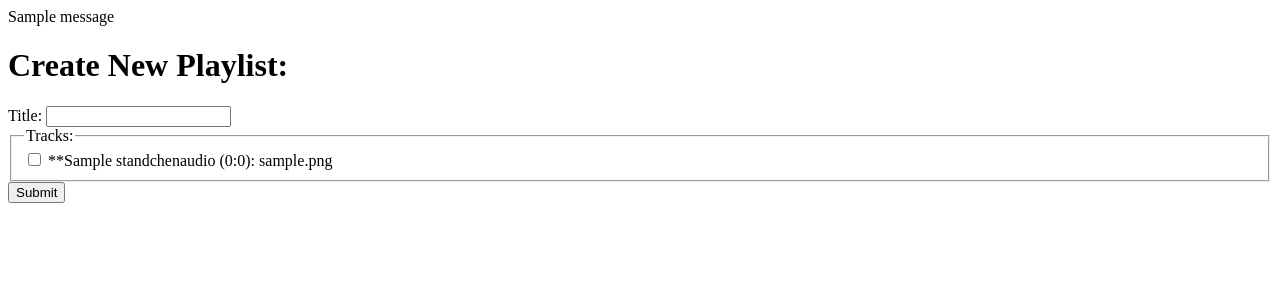
After one commit to RyanRMurray/standchen, a Django app: page /player/audios/create_playlist in a window 1280 px wide. The commit adds this page. Shown: the top 300 px of the page. Run offline with Django 5.2, Linux system fonts and the light colour scheme; tables that the repository leaves empty hold one stand-in row (values such as "Sample post"); one stand-in notice (Sample message) is shown; parts of the project's set-up code (start-up, migrations or seed data) failed here and were passed over.

Commit message:
Create and list playlists

```diff
--- a/src/standchen/player/forms.py
+++ b/src/standchen/player/forms.py
@@ -2,10 +2,17 @@ import math
 from pathlib import Path
 from typing import Any
 
-from django.forms import IntegerField, ModelForm, CharField, ValidationError
+from django.forms import (
+    CheckboxSelectMultiple,
+    IntegerField,
+    ModelForm,
+    CharField,
+    ModelMultipleChoiceField,
+    ValidationError,
+)
 import mutagen
 from mutagen import FileType
-from .models import StandchenAudio
+from .models import Playlist, StandchenAudio
 
 DUPLICATE_FILEPATH = "duplicate_filepath"
 
@@ -36,3 +43,22 @@ class NewAudioForm(ModelForm):
         cleaned_data["artist"] = data.get("artist", [None])[0]
         cleaned_data["length"] = math.floor(data.info.length * 1000)
         return cleaned_data
+
+
+class StandchenAudioChoiceField(ModelMultipleChoiceField):
+    def label_from_instance(self, obj: StandchenAudio):
+        return f"**{obj.title} ({obj.pretty_length()}): {obj.filepath}"
+
+
+class NewPlaylistForm(ModelForm):
+    class Meta:
+        model = Playlist
+        fields = ["title", "tracks"]
+
+    def __init__(self, *args, **kwargs):
+        super().__init__(*args, **kwargs)
+
+    title = CharField(max_length=256)
+    tracks = StandchenAudioChoiceField(
+        queryset=StandchenAudio.objects.all(), widget=CheckboxSelectMultiple
+    )
--- a/src/standchen/player/models.py
+++ b/src/standchen/player/models.py
@@ -43,6 +43,17 @@ class StandchenAudio(models.Model):
 
     def __str__(self) -> str:
         return f"{self.title} ({self.pretty_length()}): {self.filepath}"
+
+    def html_str(self) -> str:
+        return f"<b>{self.title}</b> ({self.pretty_length()}): {self.filepath}"
+
+
+class Playlist(models.Model):
+    title = models.CharField(max_length=256)
+    tracks = models.ManyToManyField(StandchenAudio)
+
+    def html_str(self) -> str:
+        return f"<b>{self.title}</b> ({self.tracks.count()} tracks)"
 
 
 class Repeat(Enum):
--- /dev/null
+++ b/src/standchen/player/templates/audios/create_playlist.html
@@ -0,0 +1,11 @@
+{% if messages %}
+    {% for message in messages %}
+        <div class="alert" role="alert">{{ message }}</div>
+    {% endfor %}
+{% endif %}
+<h1>Create New Playlist:</h1>
+<form method="POST">
+    {% csrf_token %}
+    {{ form }}
+    <input type="submit" value="Submit">
+</form>
--- a/src/standchen/player/urls.py
+++ b/src/standchen/player/urls.py
@@ -5,6 +5,7 @@ from standchen.player.views import pages, actions
 urlpatterns = [
     # rendered pages
     path("audios/", pages.audios, name="audios"),
+    path("audios/create_playlist", pages.create_playlist, name="create_playlist"),
     path("audios/upload", pages.upload, name="upload"),
     path("queue", pages.queue, name="queue"),
     path("state", pages.state, name="state"),
--- a/src/standchen/player/views/pages.py
+++ b/src/standchen/player/views/pages.py
@@ -14,8 +14,8 @@ from django.http import (
 )
 
 from standchen.player.common import get_files_and_directories, get_permitted_filepaths
-from standchen.player.forms import DUPLICATE_FILEPATH, NewAudioForm
-from standchen.player.models import StandchenAudio
+from standchen.player.forms import DUPLICATE_FILEPATH, NewAudioForm, NewPlaylistForm
+from standchen.player.models import Playlist, StandchenAudio
 from standchen.player.apps import standchen_player as api
 
 logger = logging.getLogger(__name__)
@@ -34,10 +34,11 @@ async def end():
 
 def audios(request: HttpRequest):
     all_audios = StandchenAudio.objects.all()
+    all_playlists = Playlist.objects.all()
     if len(all_audios) == 0:
         return HttpResponse("No tracks.")
     template = loader.get_template("audios/list.html")
-    context = {"audio_list": all_audios}
+    context = {"audio_list": all_audios, "playlist_list": all_playlists}
     return HttpResponse(template.render(context, request))
 
 
@@ -67,6 +68,7 @@ def upload(request: HttpRequest):
     form = NewAudioForm()
 
     if request.method == "POST" and request.POST["directory"]:
+        # upload everything under a directory
         new, dupes, errors = _upload_directory(request.POST["directory"])
         result_message = f"Added {new} new tracks.\n"
         if dupes > 0:
@@ -79,6 +81,7 @@ def upload(request: HttpRequest):
         return HttpResponseRedirect(reverse("audios"))
 
     if request.method == "POST":
+        # upload a single track
         form = NewAudioForm(request.POST)
         if form.is_valid():
             form.save()
@@ -104,3 +107,23 @@ async def queue(request: HttpRequest):
         return HttpResponse(result)
 
     return HttpResponseBadRequest("Request should have an audio ID or filepath")
+
+
+def create_playlist(request: HttpRequest):
+    template = loader.get_template("audios/create_playlist.html")
+    if request.method == "POST":
+        form = NewPlaylistForm(request.POST)
+        if form.is_valid():
+            form.save()
+
+            result_message = f'Created new playlist "{form.cleaned_data["title"]}" with {len(form.cleaned_data["tracks"])} tracks.'
+            messages.success(request, result_message)
+            return HttpResponseRedirect(reverse("audios"))
+        else:
+            result_message = "Failed to create playlist (internal error)"
+            messages.error(request, result_message)
+
+    # TODO: dynamic query. currently just lists all tracks
+    form = NewPlaylistForm()
+    context = {"form": form}
+    return HttpResponse(template.render(context, request))
```
Also changed, not shown: src/standchen/player/templates/audios/list.html (+8 -1 lines), src/standchen/player/migrations/0003_playlist.py (added).
